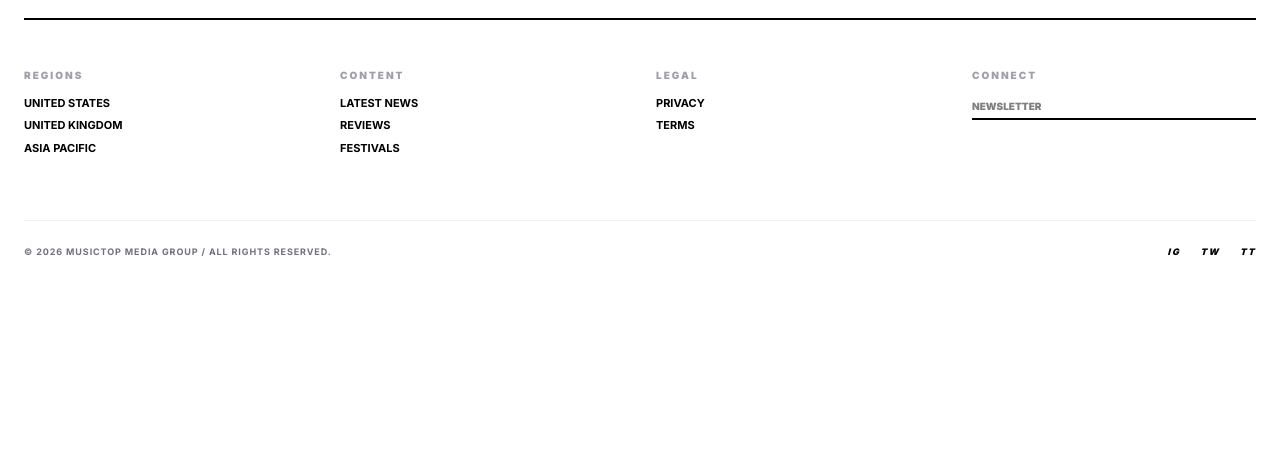
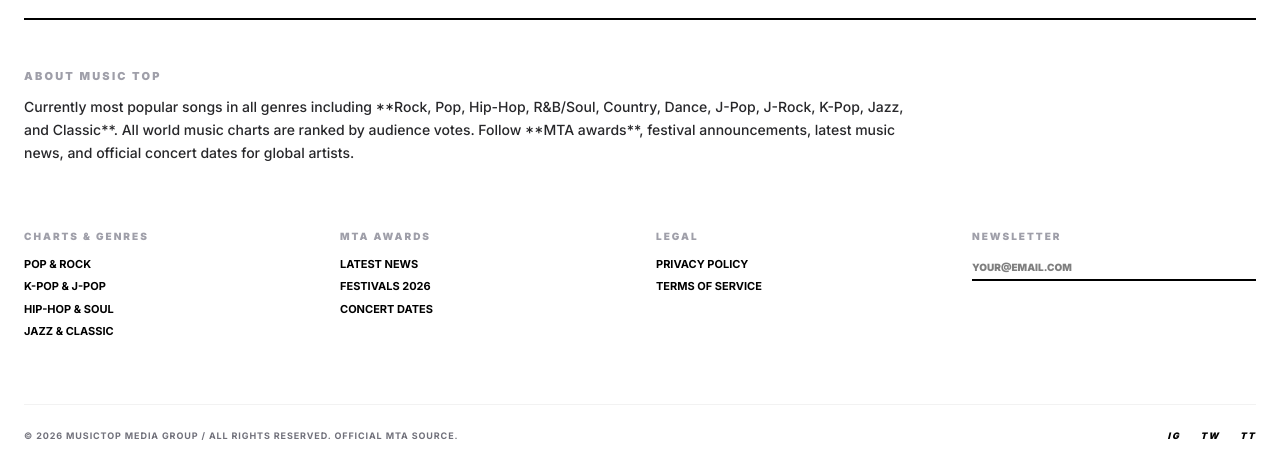
Before and after one commit to Alexand173/moj-sajt, a Next.js app: page /region/us/rock in a window 1280 px wide. Shown: the part 1108-1579 px from the top of the page. Before the commit the page ends 1399 px from the top, so only its background shows below. Built offline with nearby package versions, Linux system fonts and the light colour scheme; no server answers; the database is empty.

Commit message:
SEO: Improved footer with keywords and links

```diff
--- a/components/Footer.tsx
+++ b/components/Footer.tsx
@@ -7,7 +7,7 @@ export default function Footer() {
     <footer className="w-full bg-white text-black border-t-[8px] border-black pt-16 pb-8 overflow-hidden mt-auto">
       <div className="max-w-[1700px] mx-auto px-6">
 
-        {/* LOGO SEKCIJA - Smanjen font sa 15vw na 8vw / 10vw */}
+        {/* LOGO SEKCIJA */}
         <div className="mb-12 border-b-2 border-black pb-4">
           <h2 className="text-[10vw] md:text-[8vw] font-black uppercase italic leading-[0.8] tracking-tighter select-none">
             MUSIC<span className="text-purple-600">TOP</span>
@@ -18,28 +18,38 @@ export default function Footer() {
           </div>
         </div>
 
-        {/* LINKOVI - Čistija i manja mreža */}
+        {/* --- NOVO: SEO TEXT BLOCK --- */}
+        <div className="mb-16 max-w-4xl">
+          <h3 className="text-[11px] font-black tracking-[0.2em] uppercase text-zinc-400 mb-3">About Music Top</h3>
+          <p className="text-[13px] md:text-sm leading-relaxed font-medium text-zinc-800">
+            Currently most popular songs in all genres including **Rock, Pop, Hip-Hop, R&B/Soul, Country, Dance, J-Pop, J-Rock, K-Pop, Jazz, and Classic**.
+            All world music charts are ranked by audience votes. Follow **MTA awards**, festival announcements, latest music news, and official concert dates for global artists.
+          </p>
+        </div>
+
+        {/* LINKOVI */}
         <div className="grid grid-cols-2 md:grid-cols-4 gap-8 mb-16">
 
           <div className="space-y-3">
             <h4 className="text-[10px] font-black tracking-[0.2em] uppercase text-zinc-400">
-              Regions
+              Charts & Genres
             </h4>
             <ul className="flex flex-col gap-1.5 font-bold text-[11px] uppercase">
-              <li><Link href="/news/us" className="hover:text-purple-600 transition-colors">United States</Link></li>
-              <li><Link href="/news/uk" className="hover:text-purple-600 transition-colors">United Kingdom</Link></li>
-              <li><Link href="/news/asia" className="hover:text-purple-600 transition-colors">Asia Pacific</Link></li>
+              <li><Link href="/charts/pop" className="hover:text-purple-600 transition-colors">Pop & Rock</Link></li>
+              <li><Link href="/charts/k-pop" className="hover:text-purple-600 transition-colors">K-Pop & J-Pop</Link></li>
+              <li><Link href="/charts/hip-hop" className="hover:text-purple-600 transition-colors">Hip-Hop & Soul</Link></li>
+              <li><Link href="/charts/jazz" className="hover:text-purple-600 transition-colors">Jazz & Classic</Link></li>
             </ul>
           </div>
 
           <div className="space-y-3">
             <h4 className="text-[10px] font-black tracking-[0.2em] uppercase text-zinc-400">
-              Content
+              MTA Awards
             </h4>
             <ul className="flex flex-col gap-1.5 font-bold text-[11px] uppercase">
-              <li><Link href="/news/us" className="hover:text-purple-600 transition-colors">Latest News</Link></li>
-              <li><Link href="/reviews" className="hover:text-purple-600 transition-colors">Reviews</Link></li>
-              <li><Link href="/festivals" className="hover:text-purple-600 transition-colors">Festivals</Link></li>
+              <li><Link href="/news" className="hover:text-purple-600 transition-colors">Latest News</Link></li>
+              <li><Link href="/festivals" className="hover:text-purple-600 transition-colors">Festivals 2026</Link></li>
+              <li><Link href="/concerts" className="hover:text-purple-600 transition-colors">Concert Dates</Link></li>
             </ul>
           </div>
 
@@ -48,29 +58,29 @@ export default function Footer() {
               Legal
             </h4>
             <ul className="flex flex-col gap-1.5 font-bold text-[11px] uppercase">
-              <li><Link href="#" className="hover:text-purple-600 transition-colors">Privacy</Link></li>
-              <li><Link href="#" className="hover:text-purple-600 transition-colors">Terms</Link></li>
+              <li><Link href="/privacy" className="hover:text-purple-600 transition-colors">Privacy Policy</Link></li>
+              <li><Link href="/terms" className="hover:text-purple-600 transition-colors">Terms of Service</Link></li>
             </ul>
           </div>
 
           <div className="space-y-3">
             <h4 className="text-[10px] font-black tracking-[0.2em] uppercase text-zinc-400">
-              Connect
+              Newsletter
             </h4>
             <div className="flex flex-col gap-2">
               <input
                 type="email"
-                placeholder="NEWSLETTER"
-                className="border-b-2 border-black py-1 text-[10px] font-black focus:outline-none focus:border-purple-600 w-full"
+                placeholder="YOUR@EMAIL.COM"
+                className="border-b-2 border-black py-1 text-[10px] font-black focus:outline-none focus:border-purple-600 w-full bg-transparent"
               />
             </div>
           </div>
         </div>
 
-        {/* COPYRIGHT - Minimalistički na dnu */}
+        {/* COPYRIGHT */}
         <div className="pt-6 border-t border-black/5 flex flex-col md:flex-row justify-between gap-4 items-center">
           <div className="text-[9px] font-bold tracking-widest text-zinc-500 uppercase">
-            © {currentYear} MUSICTOP MEDIA GROUP / ALL RIGHTS RESERVED.
+            © {currentYear} MUSICTOP MEDIA GROUP / ALL RIGHTS RESERVED. OFFICIAL MTA SOURCE.
           </div>
           <div className="flex gap-5 font-black text-[9px] tracking-[0.2em] italic uppercase">
             <span className="cursor-pointer hover:text-purple-600">IG</span>
```
